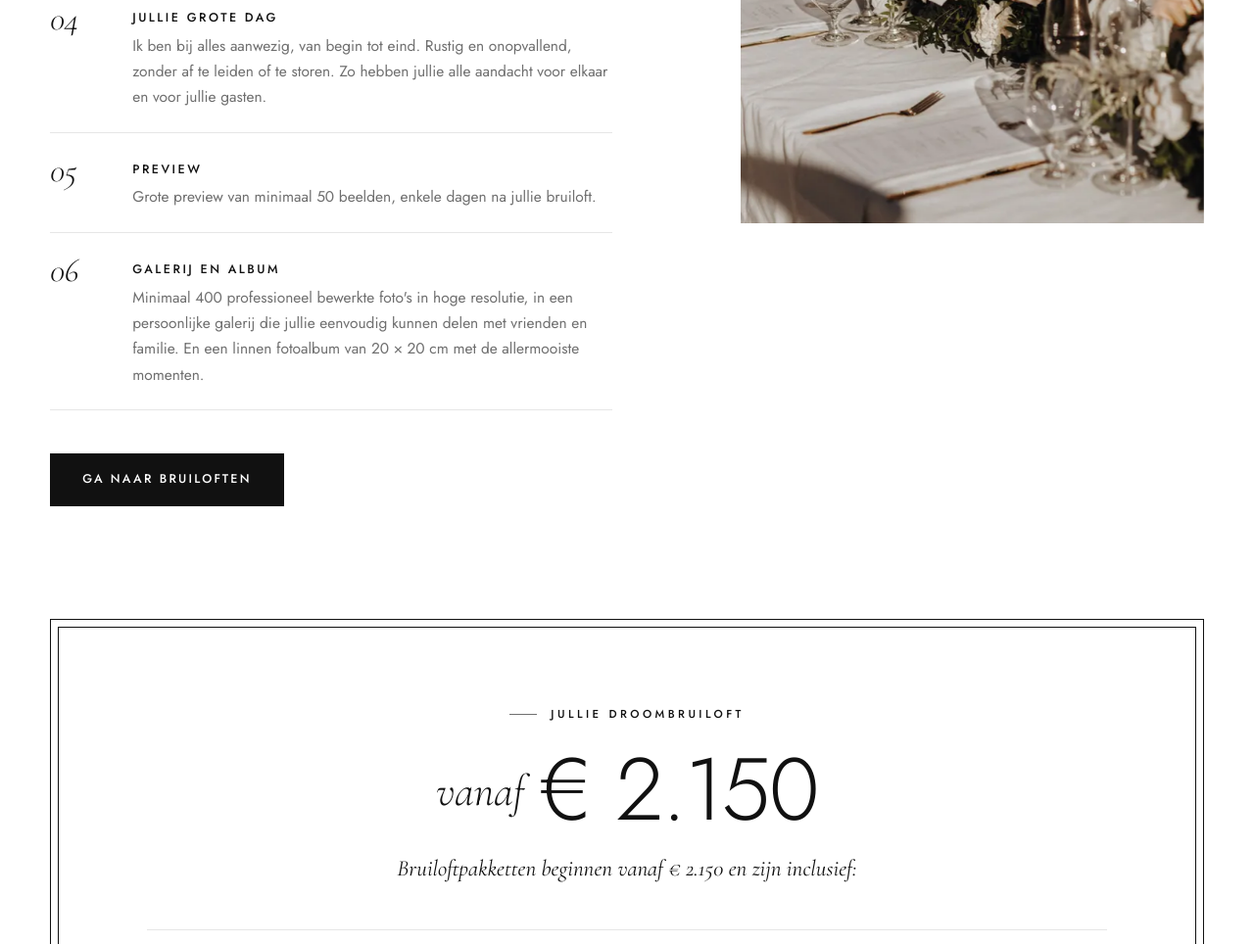
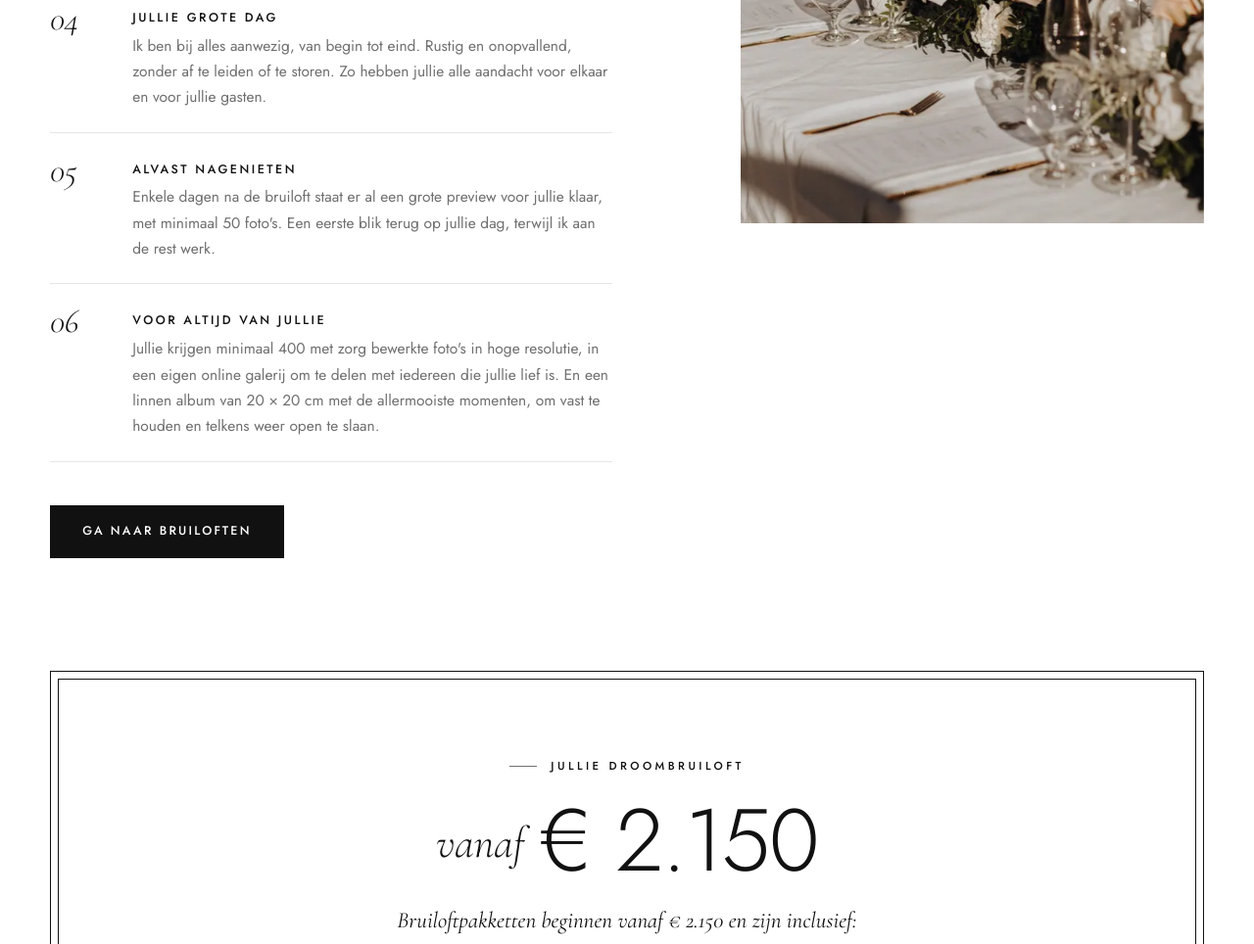
Before and after one commit to p11-git/denise-leuveld-site, a plain HTML site: page index.html in a window 1280 px wide. Shown: the part 5497-6461 px from the top of the page at 98% size. Drawn offline with nearby package versions, Linux system fonts and the light colour scheme.

Commit message:
Zo werkt het: stap 5 en 6 nieuwe tekst
Co-Authored-By: Claude Opus 5.5 <noreply@anthropic.com>

```diff
--- a/index.html
+++ b/index.html
@@ -735,8 +735,8 @@ body.op-contact .onderbalk{display:none}
           <li><span class="nr">02</span><div><h3 class="stap-titel">Kennismaken</h3><p>Een kennismakingsgesprek bij jullie thuis om elkaar te leren kennen en jullie wensen te bespreken.</p></div></li>
           <li><span class="nr">03</span><div><h3 class="stap-titel">Offerte op maat</h3><p>Nadat we jullie dag hebben besproken, maak ik graag een offerte op maat.</p></div></li>
           <li><span class="nr">04</span><div><h3 class="stap-titel">Jullie grote dag</h3><p>Ik ben bij alles aanwezig, van begin tot eind. Rustig en onopvallend, zonder af te leiden of te storen. Zo hebben jullie alle aandacht voor elkaar en voor jullie gasten.</p></div></li>
-          <li><span class="nr">05</span><div><h3 class="stap-titel">Preview</h3><p>Grote preview van minimaal 50 beelden, enkele dagen na jullie bruiloft.</p></div></li>
-          <li><span class="nr">06</span><div><h3 class="stap-titel">Galerij en album</h3><p>Minimaal 400 professioneel bewerkte foto's in hoge resolutie, in een persoonlijke galerij die jullie eenvoudig kunnen delen met vrienden en familie. En een linnen fotoalbum van 20 × 20 cm met de allermooiste momenten.</p></div></li>
+          <li><span class="nr">05</span><div><h3 class="stap-titel">Alvast nagenieten</h3><p>Enkele dagen na de bruiloft staat er al een grote preview voor jullie klaar, met minimaal 50 foto's. Een eerste blik terug op jullie dag, terwijl ik aan de rest werk.</p></div></li>
+          <li><span class="nr">06</span><div><h3 class="stap-titel">Voor altijd van jullie</h3><p>Jullie krijgen minimaal 400 met zorg bewerkte foto's in hoge resolutie, in een eigen online galerij om te delen met iedereen die jullie lief is. En een linnen album van 20 × 20 cm met de allermooiste momenten, om vast te houden en telkens weer open te slaan.</p></div></li>
         </ol>
         <a class="knop" href="#bruiloften">Ga naar bruiloften</a>
       </div>
@@ -959,8 +959,8 @@ body.op-contact .onderbalk{display:none}
         <li><span class="nr">02</span><h3 class="stap-titel">Kennismaken</h3><p>Een kennismakingsgesprek bij jullie thuis om elkaar te leren kennen en jullie wensen te bespreken.</p></li>
         <li><span class="nr">03</span><h3 class="stap-titel">Offerte op maat</h3><p>Nadat we jullie dag hebben besproken, maak ik graag een offerte op maat.</p></li>
         <li><span class="nr">04</span><h3 class="stap-titel">Jullie grote dag</h3><p>Ik ben bij alles aanwezig, van begin tot eind. Rustig en onopvallend, zonder af te leiden of te storen. Zo hebben jullie alle aandacht voor elkaar en voor jullie gasten.</p></li>
-        <li><span class="nr">05</span><h3 class="stap-titel">Preview</h3><p>Grote preview van minimaal 50 beelden, enkele dagen na jullie bruiloft.</p></li>
-        <li><span class="nr">06</span><h3 class="stap-titel">Galerij en album</h3><p>Minimaal 400 professioneel bewerkte foto's in hoge resolutie, in een persoonlijke galerij die jullie eenvoudig kunnen delen met vrienden en familie. En een linnen fotoalbum van 20 × 20 cm met de allermooiste momenten.</p></li>
+        <li><span class="nr">05</span><h3 class="stap-titel">Alvast nagenieten</h3><p>Enkele dagen na de bruiloft staat er al een grote preview voor jullie klaar, met minimaal 50 foto's. Een eerste blik terug op jullie dag, terwijl ik aan de rest werk.</p></li>
+        <li><span class="nr">06</span><h3 class="stap-titel">Voor altijd van jullie</h3><p>Jullie krijgen minimaal 400 met zorg bewerkte foto's in hoge resolutie, in een eigen online galerij om te delen met iedereen die jullie lief is. En een linnen album van 20 × 20 cm met de allermooiste momenten, om vast te houden en telkens weer open te slaan.</p></li>
       </ol>
     </div>
   </section>
```
